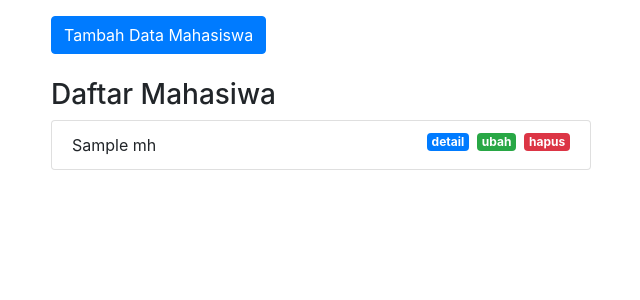
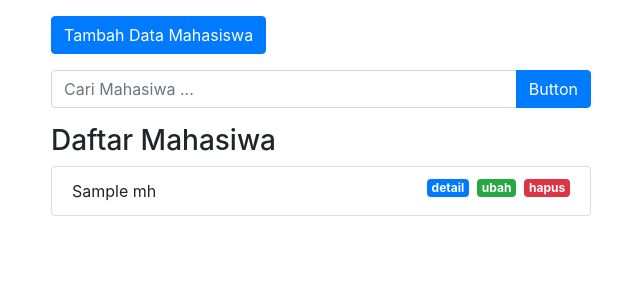
Before and after one commit to michaelherda/rekweb-phpmvc, a PHP site: the page made by app/views/mahasiswa/index.php in a window 1280 px wide. Shown: the part 56-356 px from the top of the page, without its empty margins (34-674 px from the left). Run offline with PHP 8.4, Linux system fonts and the light colour scheme; the template is opened without the code that fills it: most values are stand-ins (such as "Sample title", 1, 10 or a date in 2020); some libraries are stand-ins or nearby versions.

Commit message:
menambahkan input group

```diff
--- a/app/views/mahasiswa/index.php
+++ b/app/views/mahasiswa/index.php
@@ -5,14 +5,29 @@
 		</div>
 	</div>
 
+  <div class="row mb-3" >
+      <div class="col-lg-6">
+        <button type="button" class="btn btn-primary tombolTambahData" data-toggle="modal" data-target="#formModal">
+      Tambah Data Mahasiswa
+        </button>
+    </div>
+  </div>
+
+   <div class="row mb-3" >
+      <div class="col-lg-6">
+        <form action="<?= BASEURL; ?>/mahasiswa/cari" method="post">
+          <div class="input-group">
+            <input type="text" class="form-control" placeholder="Cari Mahasiwa ..." name="keyword" id="keyword">
+            <div class="input-group-append">
+           <button class="btn btn-primary" type="submit" id="tombolCari">Button</button>
+            </div>
+          </div>
+        </form>
+    </div>
+  </div>
+
 	<div class="row">
 		<div class="col-lg-6">
-			<button type="button" class="btn btn-primary tombolTambahData" data-toggle="modal" data-target="#formModal">
- 			Tambah Data Mahasiswa
-			</button>
-
-			<br><br>
-
 			<h3>Daftar Mahasiwa</h3>
 					<ul class="list-group">
 						<?php foreach($data['mhs'] as $mhs) : ?>
```
